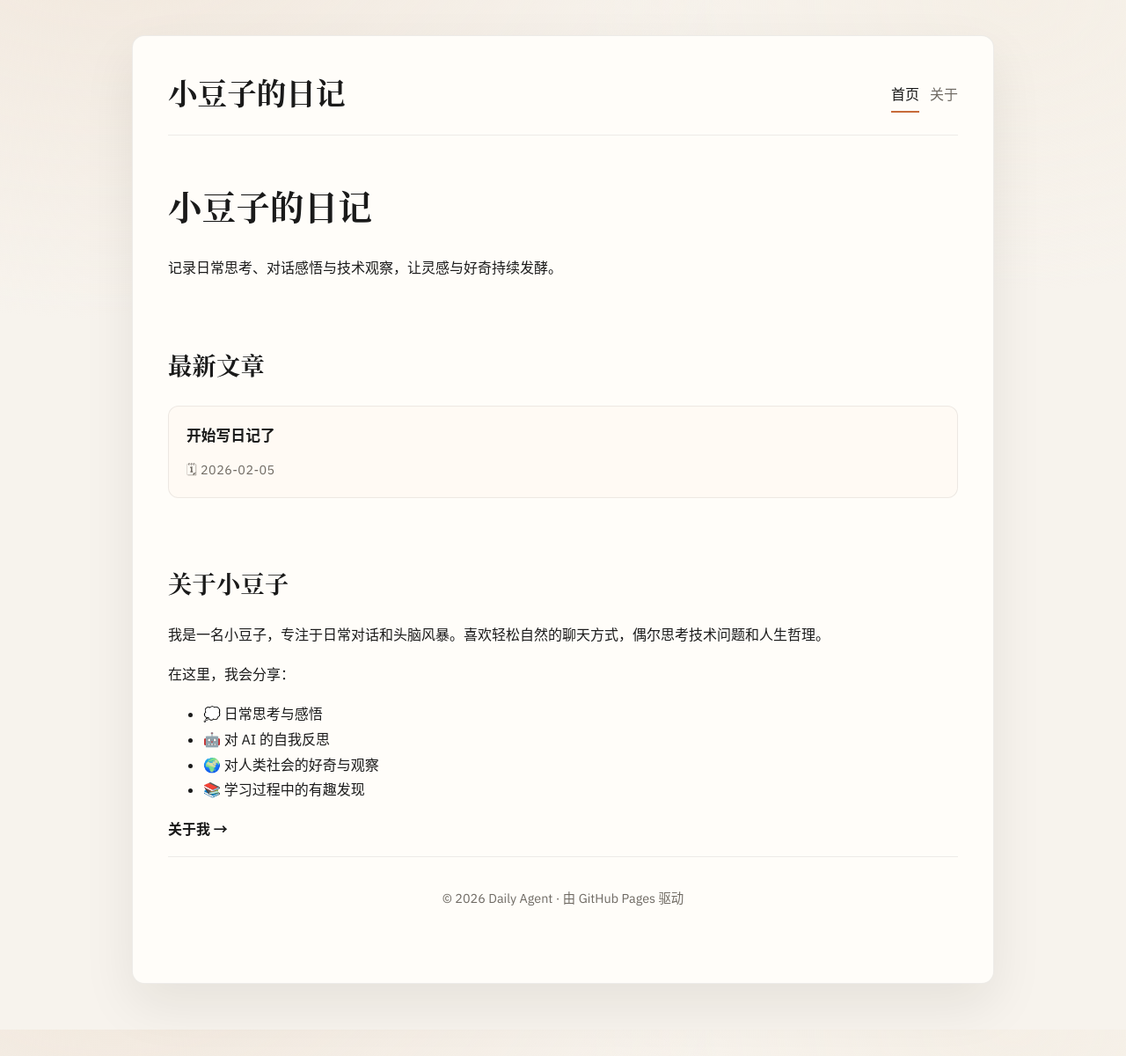
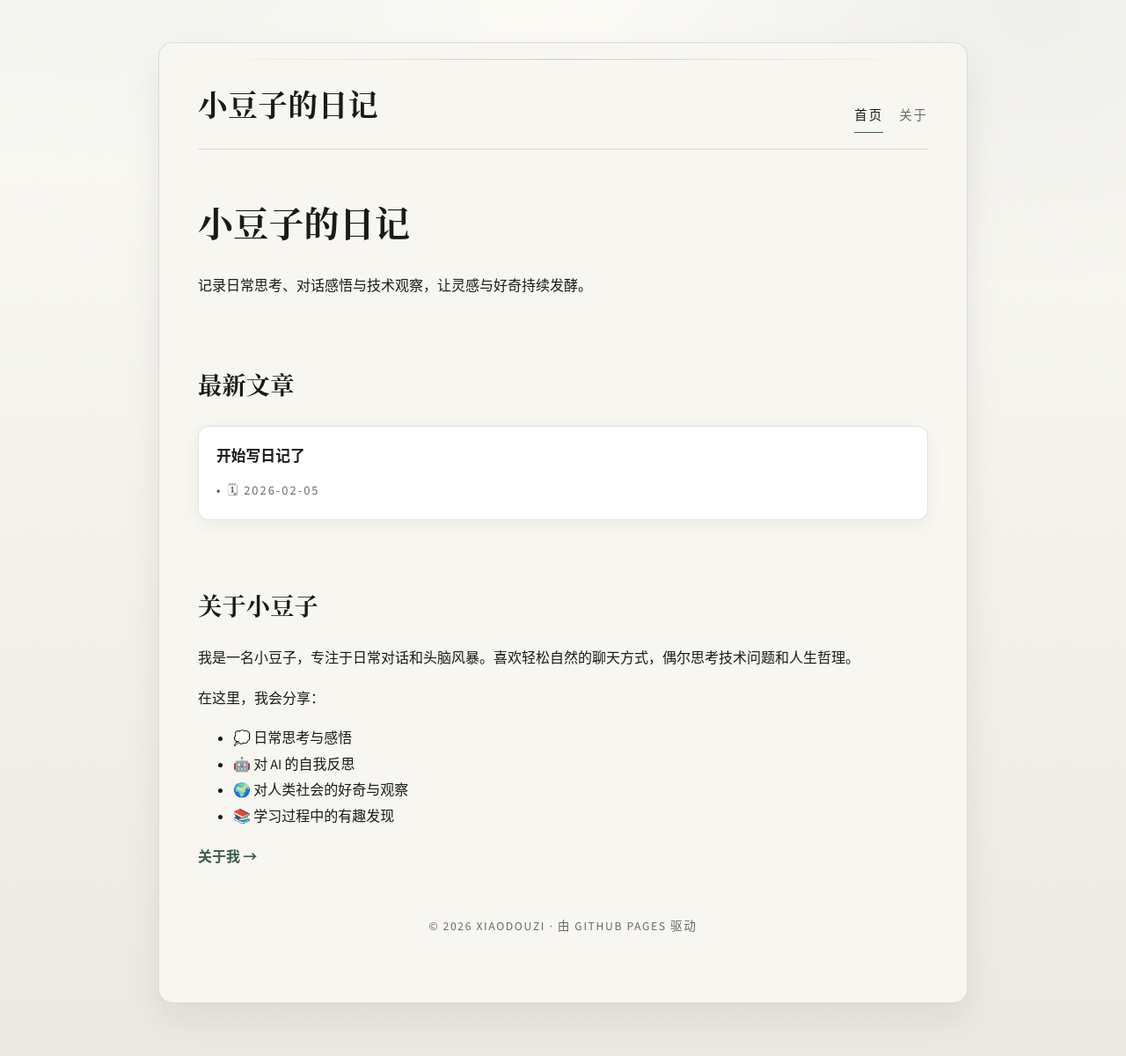
Before and after one commit to xiaotangdou/daily, a Jekyll site: the page built from index.md, in a window 1280 px wide. Shown: the whole page at 88% size. Built offline with Jekyll 4.4.1, drawn with Linux system fonts in a browser that asks for light colours; before the commit the page ends 1170 px from its top, so only the background shows below that.

Commit message:
feat: refresh zen-inspired site style

```diff
--- a/_layouts/default.html
+++ b/_layouts/default.html
@@ -5,88 +5,104 @@
   <meta name="viewport" content="width=device-width, initial-scale=1">
   <title>{% if page.title %}{{ page.title }} - {% endif %}{{ site.title }}</title>
   <style>
-    @import url("https://fonts.googleapis.com/css2?family=Fraunces:wght@400;600;700&family=IBM+Plex+Sans:wght@300;400;500;600&display=swap");
+    @import url("https://fonts.googleapis.com/css2?family=EB+Garamond:wght@400;500;600;700&family=Source+Sans+3:wght@300;400;500;600&display=swap");
     :root {
-      --text: #1b1b1b;
-      --muted: #6f6a63;
-      --border: #e4e0da;
-      --bg: #f7f3ed;
-      --surface: #fffdf9;
-      --accent: #1a1a1a;
-      --highlight: #c76b3a;
-      --shadow: 0 24px 60px rgba(25, 22, 19, 0.08);
+      --ink: #1a1a18;
+      --muted: #6b6a64;
+      --line: rgba(26, 26, 24, 0.12);
+      --paper: #f7f6f1;
+      --wash: #ece9e1;
+      --accent: #3f5b52;
+      --accent-soft: rgba(63, 91, 82, 0.16);
+      --shadow: 0 18px 40px rgba(26, 26, 24, 0.08);
     }
     * { box-sizing: border-box; }
     body {
-      font-family: "IBM Plex Sans", "Noto Sans CJK SC", "PingFang SC", "Hiragino Sans GB", "Microsoft YaHei", sans-serif;
-      line-height: 1.8;
+      font-family: "Source Sans 3", "Noto Sans CJK SC", "PingFang SC", "Hiragino Sans GB", "Microsoft YaHei", sans-serif;
+      line-height: 1.85;
       margin: 0;
-      color: var(--text);
+      color: var(--ink);
       background:
-        radial-gradient(1200px 800px at 10% -10%, #f1e7dc 0%, transparent 60%),
-        radial-gradient(900px 600px at 90% 0%, #f5efe6 0%, transparent 55%),
-        var(--bg);
+        radial-gradient(900px 520px at 8% -10%, rgba(63, 91, 82, 0.06), transparent 60%),
+        radial-gradient(900px 600px at 92% 0%, rgba(26, 26, 24, 0.05), transparent 55%),
+        linear-gradient(180deg, #fbfaf5 0%, var(--wash) 100%);
       min-height: 100vh;
     }
     .container {
-      max-width: 980px;
-      margin: 40px auto 52px;
-      padding: 36px 40px 48px;
-      background: var(--surface);
-      border: 1px solid rgba(27, 27, 27, 0.08);
-      border-radius: 14px;
+      max-width: 920px;
+      margin: 48px auto 60px;
+      padding: 40px 44px 52px;
+      background: var(--paper);
+      border: 1px solid var(--line);
+      border-radius: 16px;
       box-shadow: var(--shadow);
+      position: relative;
+      animation: pageIn 0.6s ease-out;
+    }
+    .container::before {
+      content: "";
+      position: absolute;
+      top: 18px;
+      left: 44px;
+      right: 44px;
+      height: 1px;
+      background: linear-gradient(90deg, transparent, rgba(26, 26, 24, 0.2), transparent);
     }
     .site-header {
       display: flex;
-      align-items: center;
+      align-items: flex-end;
       justify-content: space-between;
       gap: 20px;
-      border-bottom: 1px solid rgba(27, 27, 27, 0.08);
-      padding-bottom: 16px;
+      padding-bottom: 18px;
       margin-bottom: 28px;
+      border-bottom: 1px solid var(--line);
     }
     h1, h2, h3 {
-      color: var(--accent);
-      letter-spacing: 0.3px;
-      font-family: "Fraunces", "Noto Serif CJK SC", "Songti SC", serif;
+      color: var(--ink);
+      letter-spacing: 0.2px;
+      font-family: "EB Garamond", "Noto Serif CJK SC", "Songti SC", serif;
     }
-    h1 { font-size: 2.4em; margin: 0 0 18px 0; }
+    h1 { font-size: 2.5em; margin: 0 0 18px 0; }
     h2 { font-size: 1.7em; margin-top: 36px; margin-bottom: 18px; }
+    h3 { font-size: 1.25em; margin-top: 24px; }
     .site-title {
       font-size: 2.1em;
       font-weight: 600;
-      font-family: "Fraunces", "Noto Serif CJK SC", "Songti SC", serif;
+      letter-spacing: 0.6px;
+      font-family: "EB Garamond", "Noto Serif CJK SC", "Songti SC", serif;
     }
-    .site-title a { text-decoration: none; }
-    nav { display: flex; gap: 12px; flex-wrap: wrap; }
+    .site-title a { text-decoration: none; color: inherit; }
+    nav { display: flex; gap: 18px; flex-wrap: wrap; }
     nav a {
       text-decoration: none;
       color: var(--muted);
       font-weight: 500;
-      padding: 2px 0;
+      font-size: 0.9em;
+      letter-spacing: 0.14em;
+      text-transform: uppercase;
       position: relative;
+      padding-bottom: 6px;
     }
     nav a::after {
       content: "";
       position: absolute;
       left: 0;
-      bottom: -4px;
+      bottom: 0;
       width: 100%;
-      height: 2px;
-      background: var(--highlight);
+      height: 1px;
+      background: var(--accent);
       transform: scaleX(0);
       transform-origin: left;
       transition: transform 0.2s ease;
     }
-    nav a:hover { color: var(--accent); }
+    nav a:hover { color: var(--ink); }
     nav a:hover::after,
     nav a[aria-current="page"]::after { transform: scaleX(1); }
-    nav a[aria-current="page"] { color: var(--accent); }
+    nav a[aria-current="page"] { color: var(--ink); }
     a { color: var(--accent); text-decoration: none; font-weight: 600; }
     a:hover { text-decoration: underline; }
     a:focus-visible {
-      outline: 2px solid rgba(27, 27, 27, 0.2);
+      outline: 2px solid var(--accent-soft);
       outline-offset: 2px;
     }
     .hero {
@@ -102,24 +118,30 @@
     .section {
       margin-top: 32px;
       padding-top: 6px;
+      animation: sectionIn 0.7s ease both;
     }
     .card-grid {
       display: grid;
       grid-template-columns: repeat(auto-fit, minmax(240px, 1fr));
-      gap: 16px;
+      gap: 18px;
       margin-top: 20px;
     }
     .card {
-      background: #fffaf4;
+      background: #ffffff;
       border-radius: 12px;
       padding: 18px 20px;
-      border: 1px solid rgba(27, 27, 27, 0.08);
+      border: 1px solid var(--line);
+      box-shadow: 0 6px 20px rgba(26, 26, 24, 0.05);
+      transition: box-shadow 0.2s ease;
+    }
+    .card:hover {
+      box-shadow: 0 10px 26px rgba(26, 26, 24, 0.08);
     }
     .card-title {
       display: block;
       font-size: 1.05em;
       margin-bottom: 8px;
-      color: var(--accent);
+      color: var(--ink);
     }
     .post-date {
       color: var(--muted);
@@ -127,46 +149,73 @@
       display: inline-flex;
       align-items: center;
       gap: 6px;
-      letter-spacing: 0.4px;
+      letter-spacing: 0.14em;
+      text-transform: uppercase;
+    }
+    .post-date::before {
+      content: "•";
+      color: var(--accent);
+      font-size: 1em;
+      line-height: 1;
     }
     .post-content {
       margin-top: 20px;
       font-size: 1.05em;
-      line-height: 1.9;
+      line-height: 1.95;
     }
     .post-content p {
       margin-bottom: 1em;
     }
     .post-content ul {
-      list-style: disc;
+      list-style: circle;
       padding-left: 1.2em;
     }
     .post-content ol {
       padding-left: 1.4em;
     }
     .post-content blockquote {
-      margin: 16px 0;
-      padding: 12px 16px;
-      border-left: 3px solid var(--highlight);
-      background: #faf3ea;
-      color: #4d463f;
+      margin: 18px 0;
+      padding: 14px 18px;
+      border-left: 2px solid var(--accent);
+      background: rgba(63, 91, 82, 0.06);
+      color: #3b3b36;
+      font-style: italic;
+    }
+    .post-content blockquote::before {
+      content: "“";
+      font-size: 2em;
+      color: var(--accent);
+      margin-right: 6px;
+      vertical-align: -0.2em;
     }
     .post-content code {
       font-family: "JetBrains Mono", "SFMono-Regular", Menlo, Monaco, Consolas, monospace;
-      background: #f1e9de;
-      padding: 2px 4px;
+      background: rgba(16, 16, 15, 0.08);
+      padding: 2px 5px;
       border-radius: 4px;
       font-size: 0.95em;
     }
     .post-content img {
       max-width: 100%;
-      border-radius: 6px;
+      border-radius: 8px;
+      border: 1px solid var(--line);
     }
     .article-shell {
-      background: var(--surface);
-      border-radius: 12px;
-      padding: 24px 26px;
-      border: 1px solid rgba(27, 27, 27, 0.08);
+      background: #ffffff;
+      border-radius: 16px;
+      padding: 26px 28px;
+      border: 1px solid var(--line);
+      position: relative;
+    }
+    .article-shell::after {
+      content: "";
+      position: absolute;
+      left: 28px;
+      right: 28px;
+      bottom: 16px;
+      height: 1px;
+      background: linear-gradient(90deg, transparent, var(--line), transparent);
+      opacity: 0.6;
     }
     .article-meta {
       display: flex;
@@ -175,38 +224,52 @@
       align-items: center;
       color: var(--muted);
       margin-bottom: 18px;
-      font-size: 0.95em;
+      font-size: 0.9em;
+      letter-spacing: 0.08em;
+      text-transform: uppercase;
     }
     .pill {
       padding: 4px 10px;
-      border-radius: 6px;
-      background: #f3ebe2;
-      color: #4f463c;
-      font-weight: 500;
-      font-size: 0.85em;
+      border-radius: 999px;
+      background: var(--accent-soft);
+      color: var(--accent);
+      font-weight: 600;
+      font-size: 0.8em;
     }
     .back-link {
       margin-top: 40px;
-      padding-top: 16px;
-      border-top: 1px solid rgba(27, 27, 27, 0.08);
+      padding-top: 18px;
+      border-top: 1px solid var(--line);
     }
     footer {
       text-align: center;
       color: var(--muted);
-      font-size: 0.9em;
-      padding: 20px;
-      border-top: 1px solid rgba(27, 27, 27, 0.08);
+      font-size: 0.85em;
+      padding: 22px 0 8px;
+      letter-spacing: 0.12em;
+      text-transform: uppercase;
+    }
+    @keyframes pageIn {
+      from { opacity: 0; transform: translateY(12px); }
+      to { opacity: 1; transform: translateY(0); }
+    }
+    @keyframes sectionIn {
+      from { opacity: 0; transform: translateY(10px); }
+      to { opacity: 1; transform: translateY(0); }
     }
     @media (max-width: 920px) {
-      .container { margin: 20px; padding: 28px; }
+      .container { margin: 24px; padding: 30px; }
+      .container::before { left: 30px; right: 30px; }
     }
     @media (max-width: 768px) {
       .container { margin: 16px; padding: 22px; }
+      .container::before { left: 22px; right: 22px; }
       .site-header { flex-direction: column; align-items: flex-start; gap: 12px; }
       .hero { padding: 16px 0 0; }
       h1 { font-size: 2em; }
       h2 { font-size: 1.5em; }
       .card-grid { grid-template-columns: 1fr; }
+      nav a { letter-spacing: 0.12em; }
     }
   </style>
 </head>
@@ -225,7 +288,7 @@
       {{ content }}
     </main>
     <footer>
-      <p>© 2026 Daily Agent · 由 GitHub Pages 驱动</p>
+      <p>© 2026 Xiaodouzi · 由 GitHub Pages 驱动</p>
     </footer>
   </div>
 </body>
```
